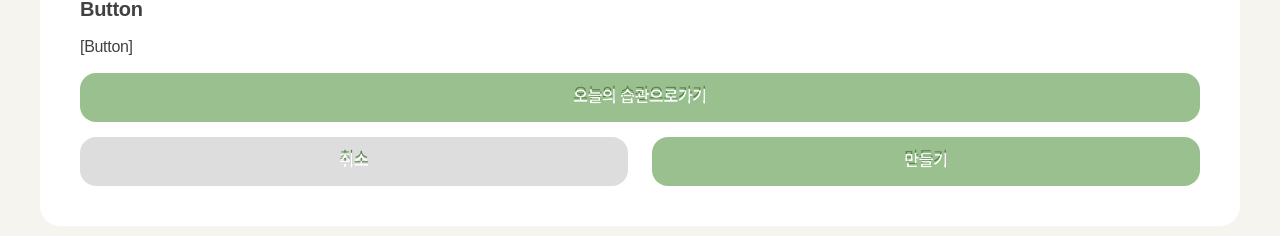
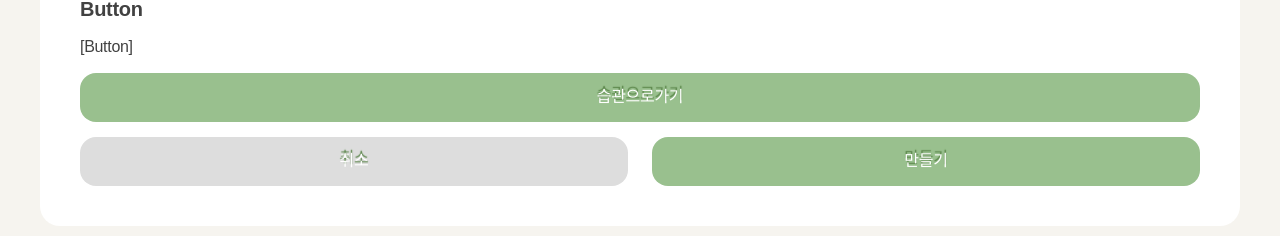
Before and after one commit to team3-forestOfStudy/team3-forest-of-study, a React (Create React App) app in the folder web/: page / in a window 1280 px wide. Shown: the part 4246-4482 px from the top of the page. Built offline with nearby package versions, Linux system fonts and the light colour scheme; a web font is replaced by a local one.

Commit message:
[fix] 버튼컴포넌트 수정

```diff
--- a/web/src/components/ButtonType01.js
+++ b/web/src/components/ButtonType01.js
@@ -1,12 +1,10 @@
 import "../styles/ButtonType01.css";
 
-function ButtonType01({ buttonText, buttonClass }) {
+function ButtonType01({ children, buttonClass, onClick }) {
   return (
     <>
-      <button className={`Button01 ${buttonClass}`}>
-        <p className="Button01_text after">{buttonText}</p>
-        <p className="Button01_text">{buttonText}</p>
-        <p className="Button01_text_default">{buttonText}</p>
+      <button className={`Button01 ${buttonClass}`} onClick={onClick}>
+        <p className="Button01_text">{children}</p>
       </button>
     </>
   );
--- a/web/src/pages/Guide.js
+++ b/web/src/pages/Guide.js
@@ -182,10 +182,17 @@ function Guide() {
           <div className="g_box">
             <h2 className="g_tit">Button</h2>
             <h3 className="g_sub_tit">[Button]</h3>
-            <ButtonType01 buttonText="오늘의 습관으로가기" buttonClass="w100" />
+            <ButtonType01 buttonClass="w100" onClick="">
+              습관으로가기
+            </ButtonType01>
+
             <div className="g_button_group mt15">
-              <ButtonType01 buttonText="취소" buttonClass="w50 bg_gray_300" />
-              <ButtonType01 buttonText="만들기" buttonClass="w50" />
+              <ButtonType01 buttonClass="w50 bg_gray_300" onClick="">
+                취소
+              </ButtonType01>
+              <ButtonType01 buttonClass="w50" onClick="">
+                만들기
+              </ButtonType01>
             </div>
           </div>
         </div>
--- a/web/src/styles/ButtonType01.css
+++ b/web/src/styles/ButtonType01.css
@@ -1,5 +1,3 @@
-.Button01{padding: 14px 0 ;box-sizing: border-box; transition: all ease-in 0.1s; position: relative; background-color: var(--green-300);  border-radius: 16px;  color: #fff;font-family: 'JejuStoneWall';   }
+.Button01{padding: 14px 0 ;box-sizing: border-box; transition: all ease-in 0.1s; background-color: var(--green-300);  border-radius: 16px;  color: #fff;font-family: 'JejuStoneWall';   }
 .Button01:hover{scale:1.01; opacity: 0.95;}
-.Button01 .Button01_text.after{color: #fff;font-family: 'JejuStoneWall'; z-index: 1; position: absolute;  top:43%; transform: translate(-50%,-50%); left: 50%; color: var(--green-700); }
-.Button01 .Button01_text{color: #fff;font-family: 'JejuStoneWall'; z-index: 1; position: absolute;  top:50%; transform: translate(-50%,-50%); left: 50%; color: #fff; }
-.Button01 .Button01_text_default{color: #fff;font-family: 'JejuStoneWall';color: #fff; }
+.Button01 .Button01_text{color: #fff;font-family: 'JejuStoneWall'; z-index: 1; color: #fff; text-shadow: 0px -3px 1px var(--green-700); }
```
